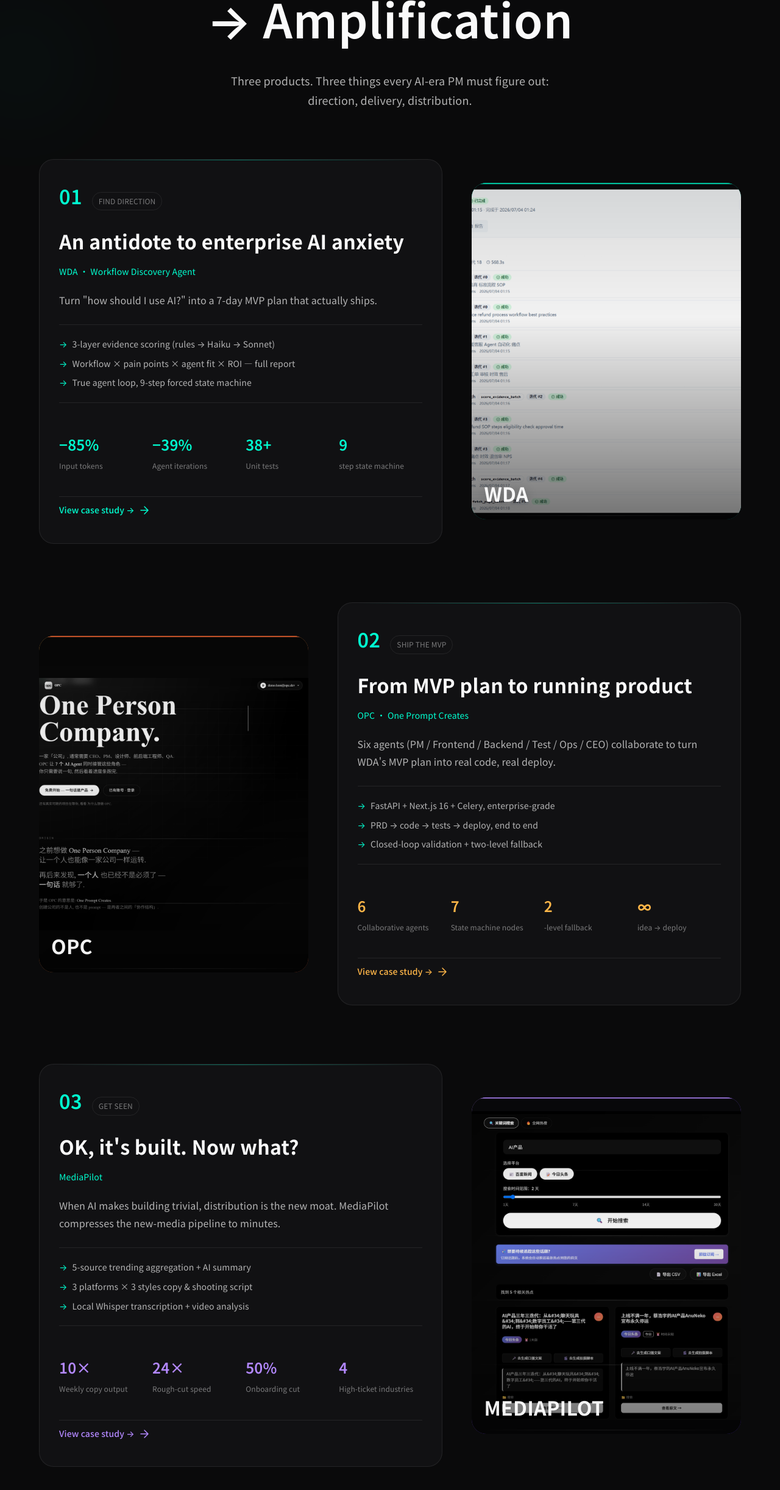
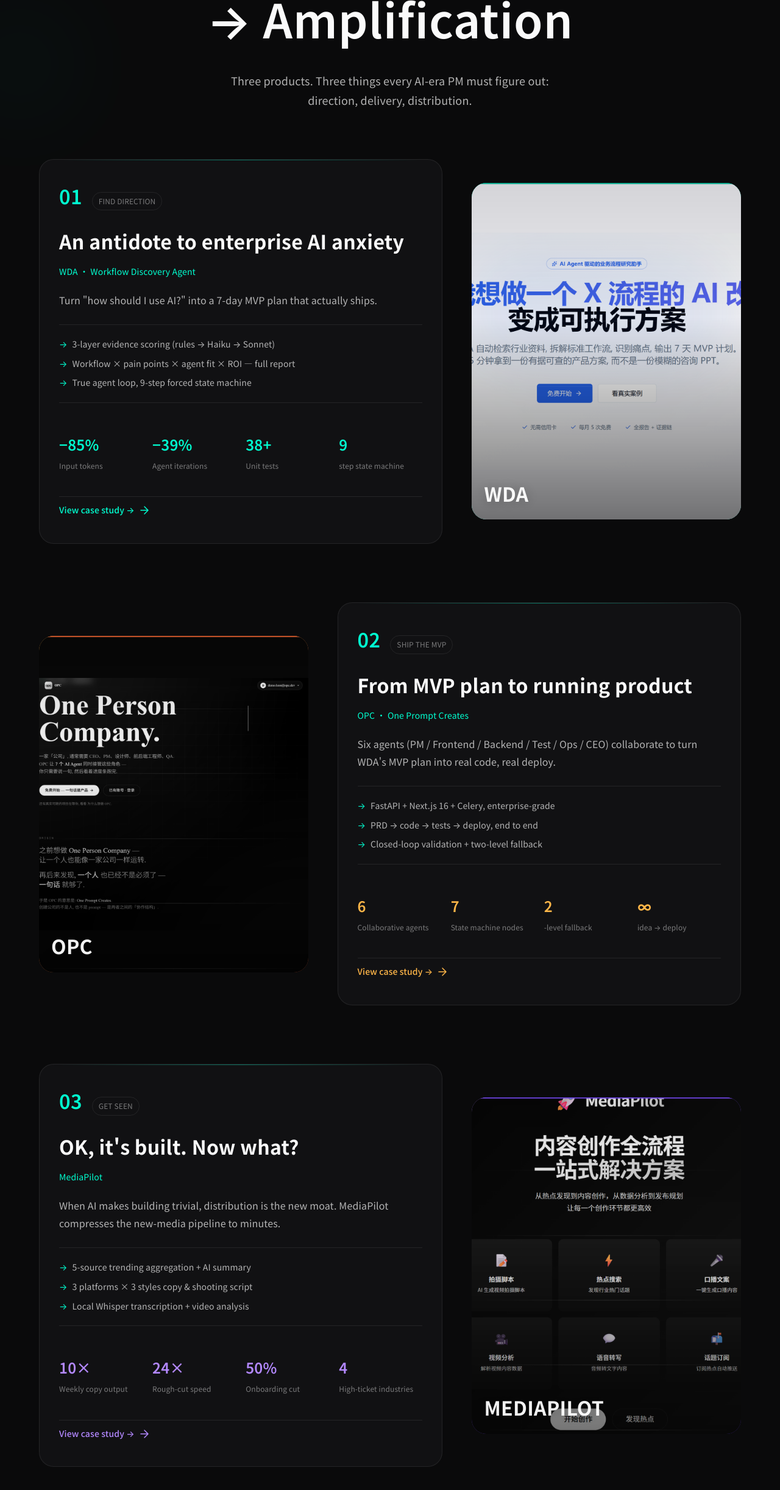
Before and after one commit to bgyyou/pilotleon, a React (Vite) app: page / in a window 1280 px wide. Shown: the part 1143-3587 px from the top of the page at 61% size. Built offline with nearby package versions, Linux system fonts and the light colour scheme.

Commit message:
feat: replace WDA + MediaPilot covers with new marketing hero images

```diff
--- a/src/data/projects.js
+++ b/src/data/projects.js
@@ -36,10 +36,10 @@ export const projects = [
 
     gallery: [
       {
-        image: '/images/projects/gallery/wda-01-agent-timeline.png',
-        alt: { zh: "WDA 工作流时间线 - Agent 执行轨迹", en: "WDA workflow timeline - Agent execution trace" },
-        title: { zh: "Agent 执行轨迹：30 轮 LLM 工具调用全过程", en: "Agent execution trace: 30-round LLM tool call sequence" },
-        body: { zh: "Run #28 实际跑出来的轨迹:search_web (DuckDuckGo) → score_evidence_batch (三层评分) → fetch_page_batch (Playwright 抓取) → 18 次迭代后才完成。每一步标了耗时、token、状态。\"agent 跑飞了\"不再是黑盒——直接看轨迹复盘", en: "Actual Run #28 trajectory: search_web (DuckDuckGo) → score_evidence_batch (3-layer scoring) → fetch_page_batch (Playwright) → 18 iterations to complete. Each step shows time, tokens, status. \"Agent drifted\" is no longer a black box — review the trace directly." }
+        image: '/images/projects/gallery/wda-cover-new.png',
+        alt: { zh: "WDA 营销页 hero - AI Agent 驱动的业务流程研究助手", en: "WDA marketing hero - AI Agent-powered business research assistant" },
+        title: { zh: "AI Agent 驱动的业务流程研究助手", en: "AI Agent-powered business research assistant" },
+        body: { zh: "把\"我想做一个 X 流程的 AI 改造\"变成可执行方案。WDA 自动检索行业资料,拆解标准工作流,识别痛点,输出 7 天 MVP 计划——5 分钟拿到一份有据可查的产品方案,而不是一份模糊的咨询 PPT", en: "Turn \"I want to AI-transform process X\" into an executable plan. WDA auto-searches industry material, decomposes standard workflows, identifies pain points, outputs a 7-day MVP plan — get a data-backed product proposal in 5 minutes, not a vague consulting deck." }
       },
       {
         image: '/images/projects/gallery/wda-02-evidence-chain.png',
@@ -370,10 +370,10 @@ def _decide_tool_choice(executed_tools, failed_counts, is_last):
 
     gallery: [
       {
-        image: '/images/projects/gallery/mediapilot-01-trending-search.png',
-        alt: { zh: "MediaPilot 热点搜索", en: "MediaPilot trending search" },
-        title: { zh: "热点搜索：关键词 + 全网热搜 + 5 源聚合", en: "Trending search: keyword + hot list + 5-source aggregation" },
-        body: { zh: "顶部 Tab 切换\"关键词搜索\"和\"全网热搜\"。关键词搜索:输入话题 → 选平台(百度新闻/今日头条)→ 时间范围 1-30 天滑动条 → \"开始搜索\"。5 个相关热点卡片,每条带发布时间、原文链接、\"去生成口播文案/拍摄脚本\"快捷入口、导出 CSV/Excel", en: "Top tabs toggle \"Keyword Search\" / \"Hot List\". Keyword flow: topic input → platform select (Baidu/Toutiao) → time range 1-30 days slider → \"Search\". 5 hot-topic cards, each with publish time, source link, \"Generate Copy/Script\" shortcuts, CSV/Excel export." }
+        image: '/images/projects/gallery/mediapilot-cover-new.png',
+        alt: { zh: "MediaPilot 营销页 hero - 内容创作全流程一站式解决方案", en: "MediaPilot marketing hero - end-to-end content creation solution" },
+        title: { zh: "内容创作全流程，一站式解决方案", en: "End-to-end content creation, one-stop solution" },
+        body: { zh: "从热点发现到内容创作,从数据分析到发布规划——让每一个创作环节都更高效。六大核心模块:拍摄脚本 / 热点搜索 / 口播文案 / 视频分析 / 语音转写 / 话题订阅", en: "From trend discovery to content creation, from data analysis to publishing planning — make every creative step more efficient. Six core modules: shoot script / trending search / voiceover copy / video analysis / voice-to-text / topic subscription." }
       },
       {
         image: '/images/projects/gallery/mediapilot-02-voiceover-input.png',
```
Also changed, not shown: public/images/projects/gallery/mediapilot-cover-new.png (added), public/images/projects/gallery/wda-cover-new.png (added).
